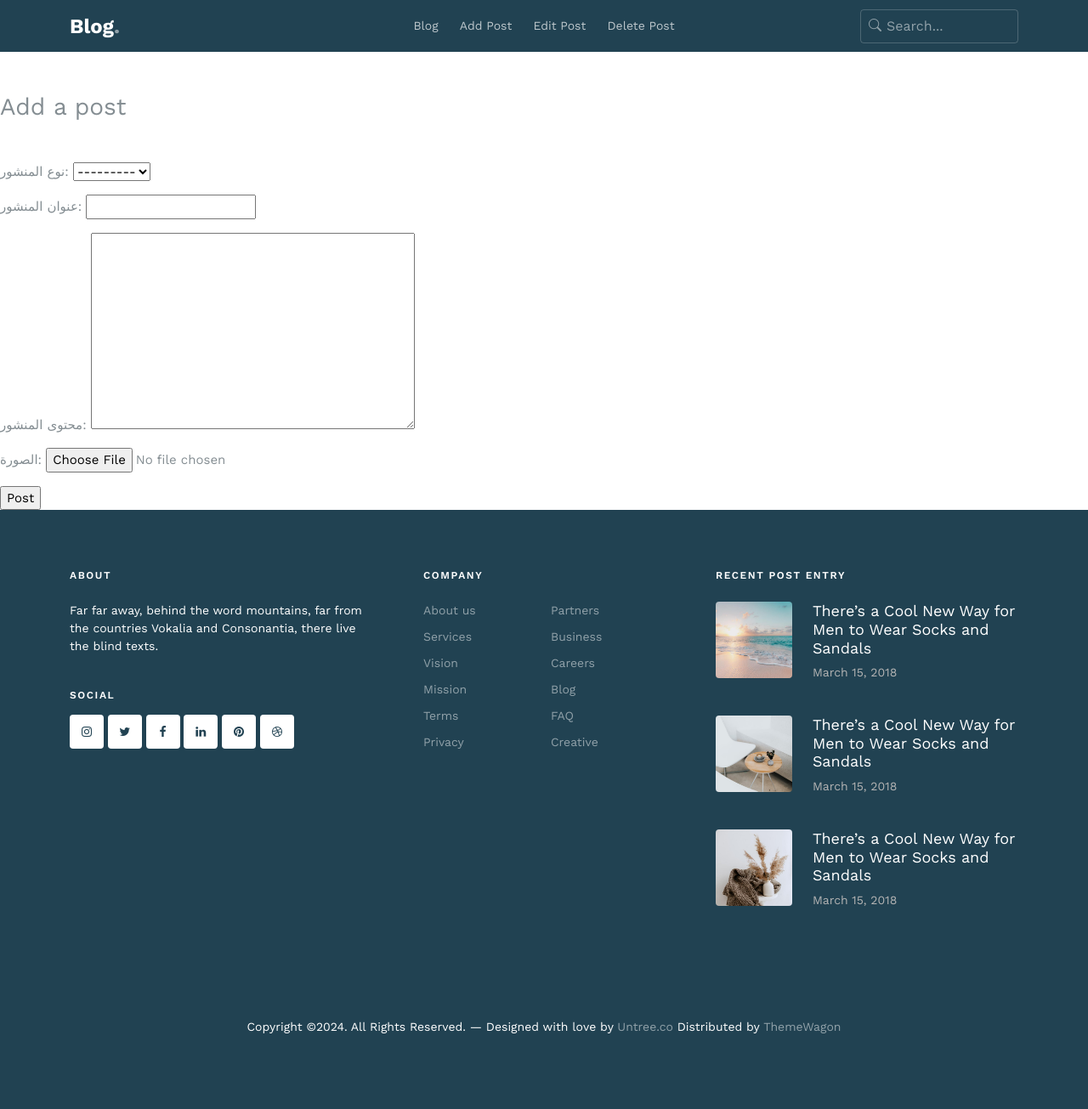
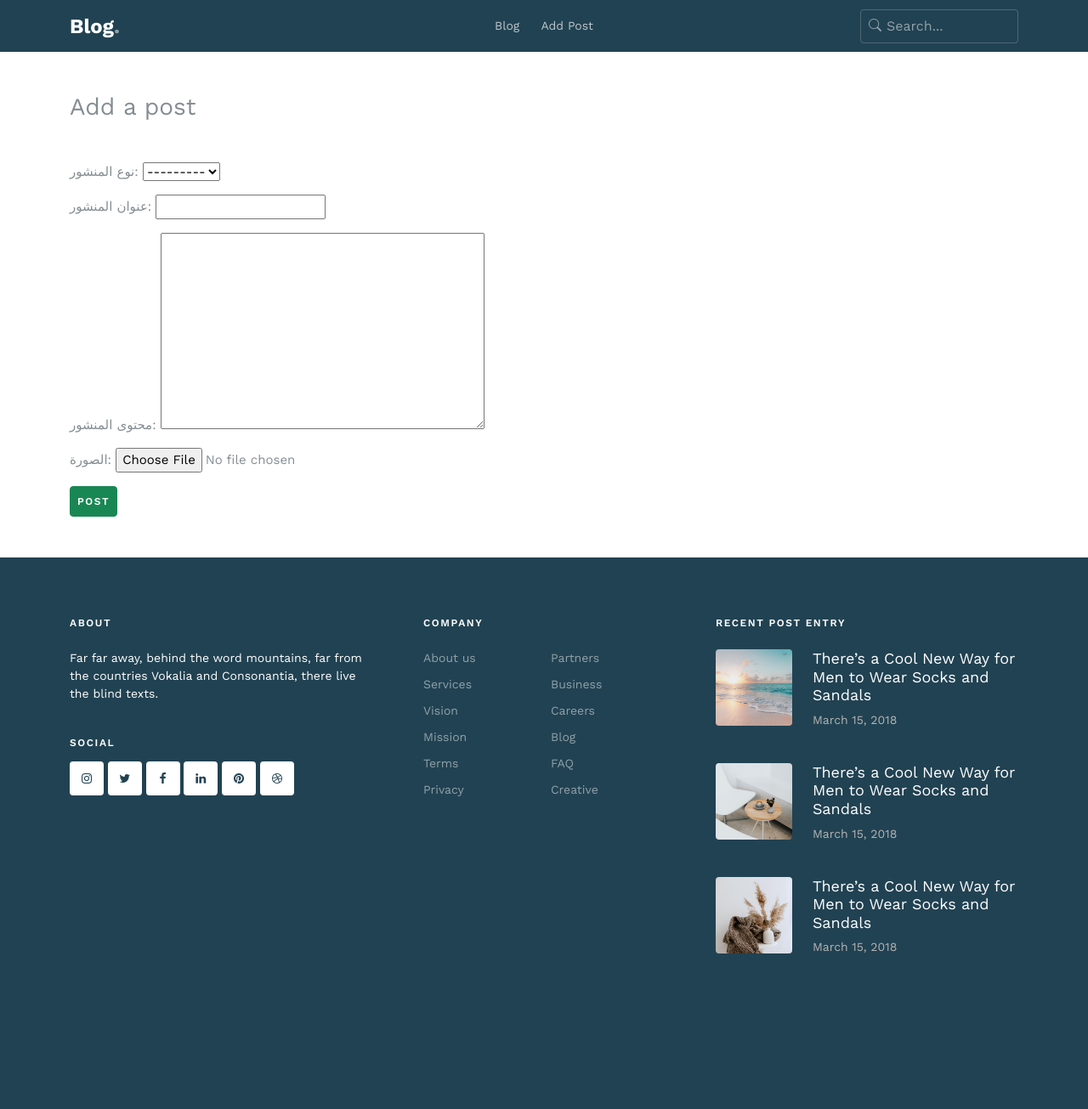
Before and after one commit to mohamadanasfattoum/Simple-Blog, a Django app: page /posts/add in a window 1280 px wide. Shown: the whole page at 85% size. After the commit the page ends 1122 px from the top, so only its background shows below. Run offline with Django 5.2, Linux system fonts and the light colour scheme; some libraries are stand-ins or nearby versions; some web fonts are replaced.

Commit message:
update buttons

```diff
--- a/post/templates/post/post_detail.html
+++ b/post/templates/post/post_detail.html
@@ -74,9 +74,11 @@
             </ul>
             <!-- END comment-list -->
 
+            <div class="comment-form-wrap pt-5">
 
+              <button class="btn btn-secondary btn-sm rounded px-2 py-2"><a href="/posts/{{post.slug}}/edit">Edit Post</a></button>
+              <button class="btn btn-danger btn-sm rounded px-2 py-2"><a href="/posts/{{post.slug}}/delete">Delete Post</a></button>
 
-              </form>
             </div>
           </div>
 
--- a/post/templates/post/post_form.html
+++ b/post/templates/post/post_form.html
@@ -6,17 +6,21 @@
 
 
 
+<div class="container">
+    <div class="comment-form-wrap py-5">
 
-<div class="comment-form-wrap pt-5">
+        <h3 class="mb-5">Add a post</h3>
 
-    <h3 class="mb-5">Add a post</h3>
+        <form method="post" enctype="multipart/form-data">
+            {% csrf_token %}
+            {{form.as_p}}
+            <input class="btn btn-success btn-sm rounded px-2 py-2" type="submit" value="Post">
 
-    <form method="post" enctype="multipart/form-data">
-        {% csrf_token %}
-        {{form.as_p}}
-        <input type="submit" value="Post">
 
-    </form>
+
+        </form>
+    </div>
+</div>
 
 
   {% endblock body %}
--- a/templates/base.html
+++ b/templates/base.html
@@ -15,8 +15,8 @@
   <link href="https://fonts.googleapis.com/css2?family=Work+Sans:wght@400;600;700&display=swap" rel="stylesheet">
 
 
-  <link rel="stylesheet" href="fonts/icomoon/style.css">
-  <link rel="stylesheet" href="fonts/flaticon/font/flaticon.css">
+  <link rel="stylesheet" href="/static/fonts/icomoon/style.css">
+  <link rel="stylesheet" href="/static/fonts/flaticon/font/flaticon.css">
 
   <link rel="stylesheet" href="https://cdn.jsdelivr.net/npm/bootstrap-icons@1.8.1/font/bootstrap-icons.css">
 
@@ -59,8 +59,7 @@
               <ul class="js-clone-nav d-none d-lg-inline-block text-start site-menu mx-auto">
                 <li><a href="/posts/">Blog</a></li>
                 <li><a href="/posts/add">Add Post</a></li>
-                <li><a href="/posts/{{post.slug}}/edit">Edit Post</a></li>
-                <li><a href="/posts/{{post.slug}}/delete">Delete Post</a></li>
+
 
             </div>
             <div class="col-2 text-end">
@@ -132,7 +131,7 @@
               <ul>
                 <li>
                   <a href="">
-                    <img src="images/img_1_sq.jpg" alt="Image placeholder" class="me-4 rounded">
+                    <img src="/static/images/img_1_sq.jpg" alt="Image placeholder" class="me-4 rounded">
                     <div class="text">
                       <h4>There’s a Cool New Way for Men to Wear Socks and Sandals</h4>
                       <div class="post-meta">
@@ -143,7 +142,7 @@
                 </li>
                 <li>
                   <a href="">
-                    <img src="images/img_2_sq.jpg" alt="Image placeholder" class="me-4 rounded">
+                    <img src="/static/images/img_2_sq.jpg" alt="Image placeholder" class="me-4 rounded">
                     <div class="text">
                       <h4>There’s a Cool New Way for Men to Wear Socks and Sandals</h4>
                       <div class="post-meta">
@@ -154,7 +153,7 @@
                 </li>
                 <li>
                   <a href="">
-                    <img src="images/img_3_sq.jpg" alt="Image placeholder" class="me-4 rounded">
+                    <img src="/static/images/img_3_sq.jpg" alt="Image placeholder" class="me-4 rounded">
                     <div class="text">
                       <h4>There’s a Cool New Way for Men to Wear Socks and Sandals</h4>
                       <div class="post-meta">
@@ -171,20 +170,6 @@
         </div> <!-- /.col-lg-4 -->
       </div> <!-- /.row -->
 
-      <div class="row mt-5">
-        <div class="col-12 text-center">
-          <!--
-              **==========
-              NOTE:
-              Please don't remove this copyright link unless you buy the license here https://untree.co/license/
-              **==========
-            -->
-
-            <p>Copyright &copy;<script>document.write(new Date().getFullYear());</script>. All Rights Reserved. &mdash; Designed with love by <a href="https://untree.co">Untree.co</a>  Distributed by <a href="https://themewagon.com">ThemeWagon</a> <!-- License information: https://untree.co/license/ -->
-            </p>
-          </div>
-        </div>
-      </div> <!-- /.container -->
     </footer> <!-- /.site-footer -->
 
     <!-- Preloader -->
```
Also changed, not shown: static/favicon.png (added), 1 other file.
